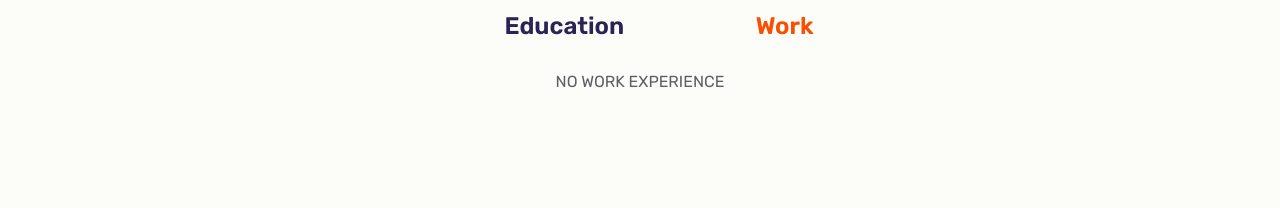
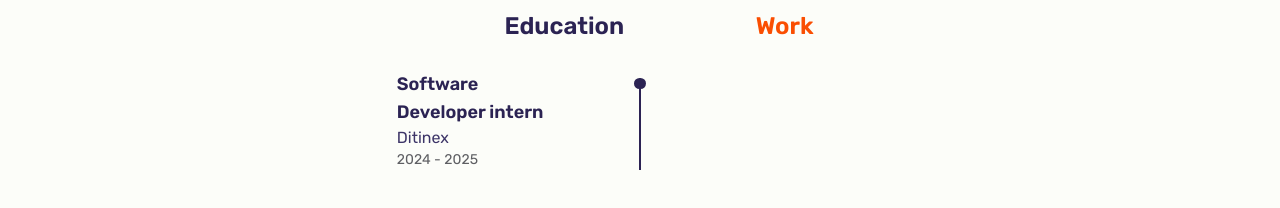
Before and after one commit to tj8016/MyPortfolio, a React (Create React App) app: page / in a window 1280 px wide. Both pictures are taken after a click on the element "Work". Shown: the part 1910-2118 px from the top of the page. Built offline with nearby package versions, Linux system fonts and the light colour scheme; some icons are missing.

Commit message:
Update Work.jsx

```diff
--- a/src/components/core/QualificationSection/Work.jsx
+++ b/src/components/core/QualificationSection/Work.jsx
@@ -3,10 +3,25 @@ import React from 'react'
 export const Work = () => {
     return (
         <div>
-            {/* <!-- ======================= WORK CONTENT 2 ===================--> */}
-            <div className="qualification-content" data-content id="work">
-                <div className="flex justify-center items-center">
-                    <h1 className=" font-rubik text-subText">NO WORK EXPERIENCE</h1>
+            {/* <!-- ======================= WORK CONTENT 1 ===================--> */}
+            <div className="" data-content id="education">
+                {/* <!--==================== WORK 1====================--> */}
+                <div className="relative grid grid-cols-3">
+                    <div className="flex flex-col">
+                        <h3
+                            className="qualification__title font-rubik font-semibold text-lg text-firstColor">
+                            Software Developer intern</h3>
+                        <span className="font-rubik text-md text-secondColor">Ditinex</span>
+                        <div className="font-rubik text-sm  text-subText">
+                            <i className="uil uil-calendar-alt"></i>
+                            2024 - 2025
+                        </div>
+                    </div>
+                    <div className="flex flex-col justify-center items-center pt-2">
+                        <span
+                            className="inline-block h-3 w-3 rounded-full bg-firstColor"></span>
+                        <span className="w-[2px] h-[100%] bg-firstColor"></span>
+                    </div>
                 </div>
             </div>
         </div>
```
